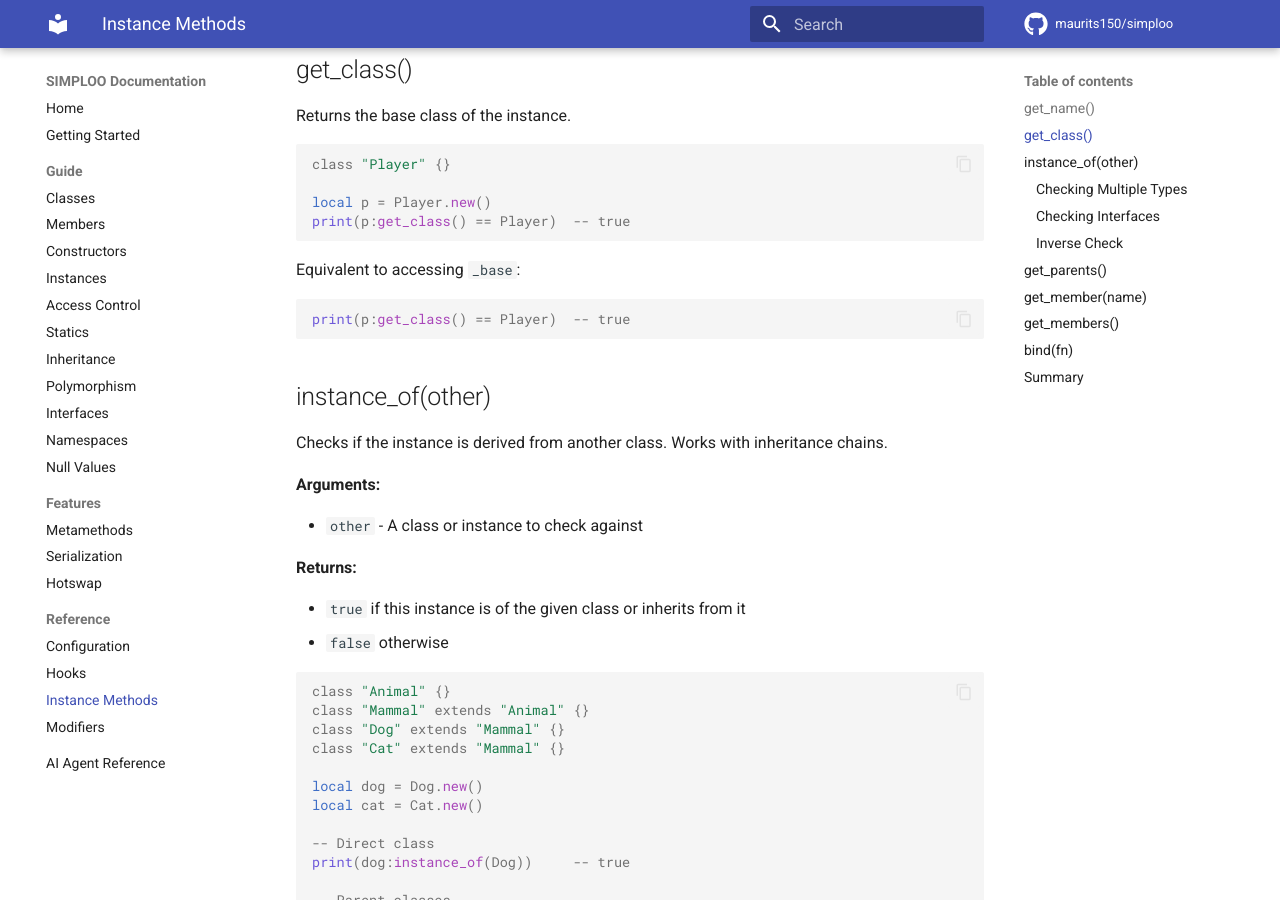
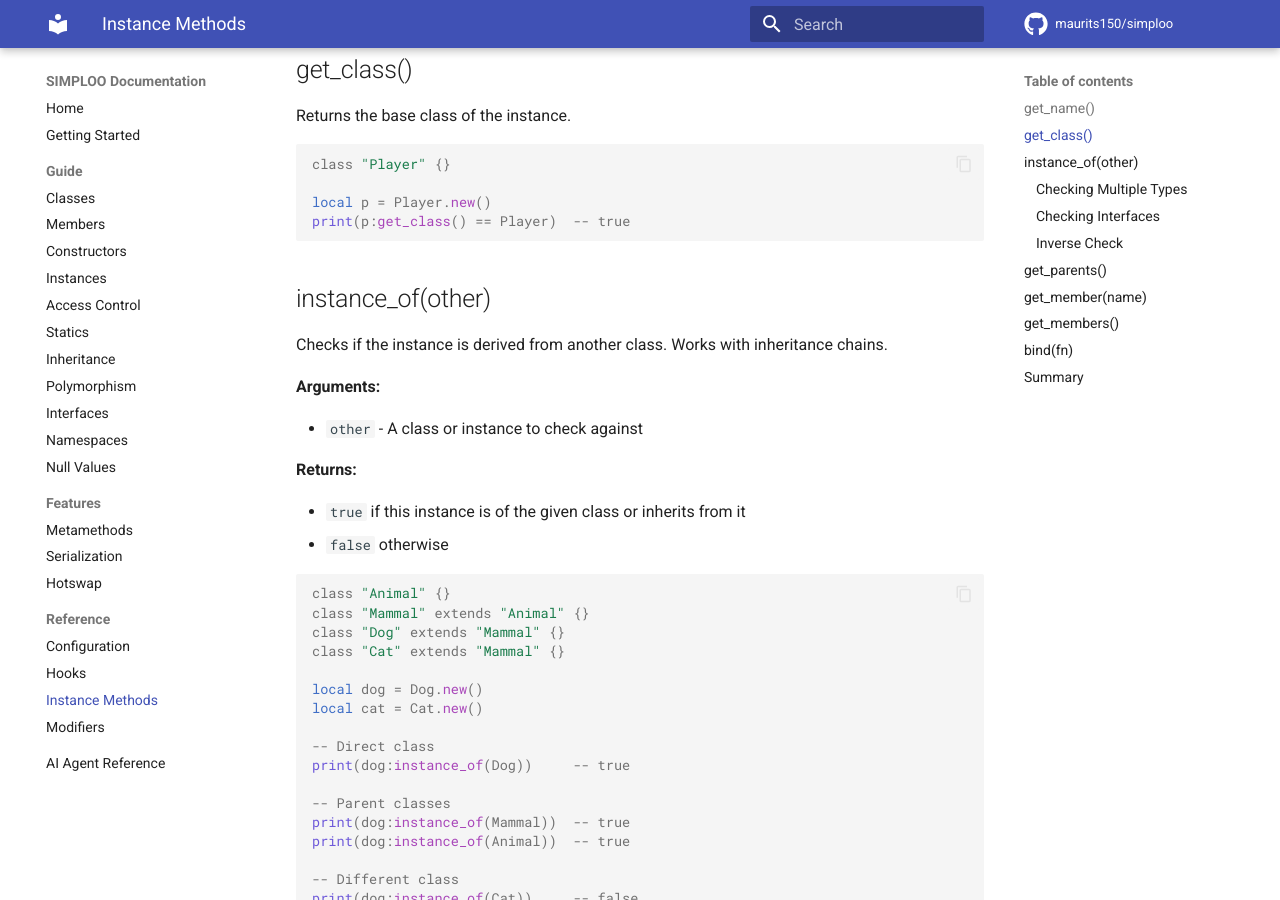
Before and after one commit to maurits150/simploo, an MkDocs documentation site: the page built from docs/reference/instance-methods.md, in a window 1280 px wide and 900 px high, scrolled down 616 px. Built offline with MkDocs 1.6.1 and Material for MkDocs 9.7.7, drawn with Linux system fonts in a browser that asks for light colours; comment, search, counter and statistics services are not loaded.

Commit message:
Remove internal _base references from documentation

````diff
--- a/docs/reference/instance-methods.md
+++ b/docs/reference/instance-methods.md
@@ -32,12 +32,6 @@ Returns the base class of the instance.
 class "Player" {}
 
 local p = Player.new()
-print(p:get_class() == Player)  -- true
-```
-
-Equivalent to accessing `_base`:
-
-```lua
 print(p:get_class() == Player)  -- true
 ```
 
````
Also changed, not shown: docs/guide/instances.md (+1 -1 lines), docs/reference/ai-agent.md (+1 -1 lines).
